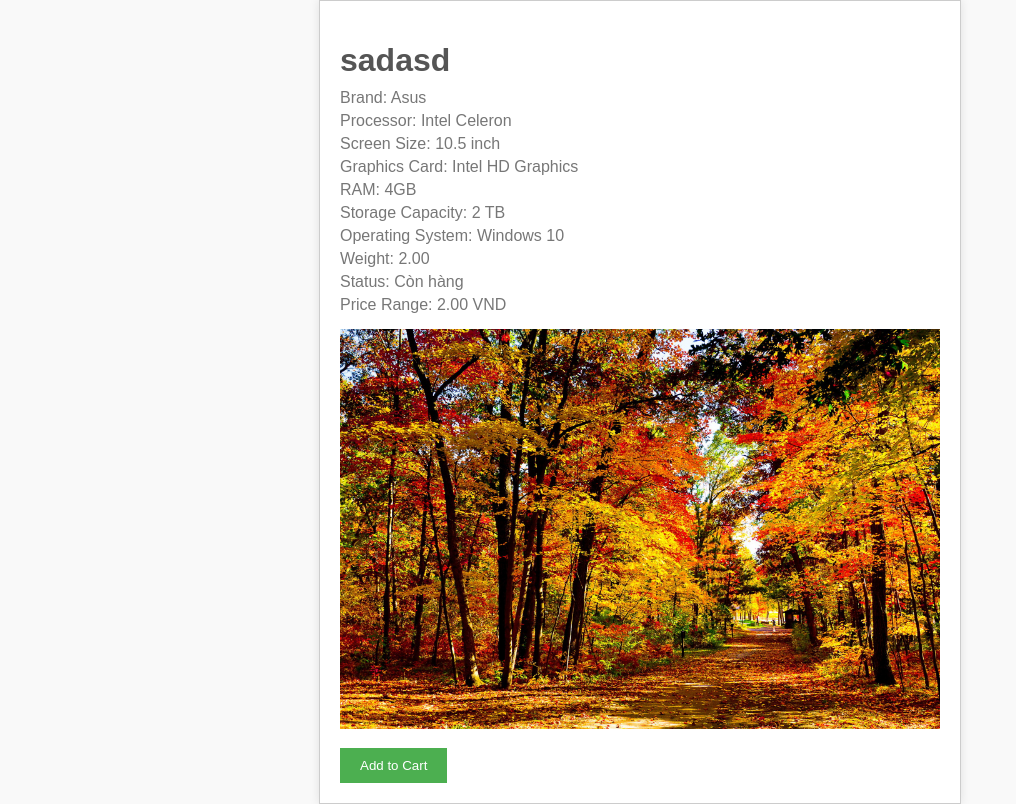
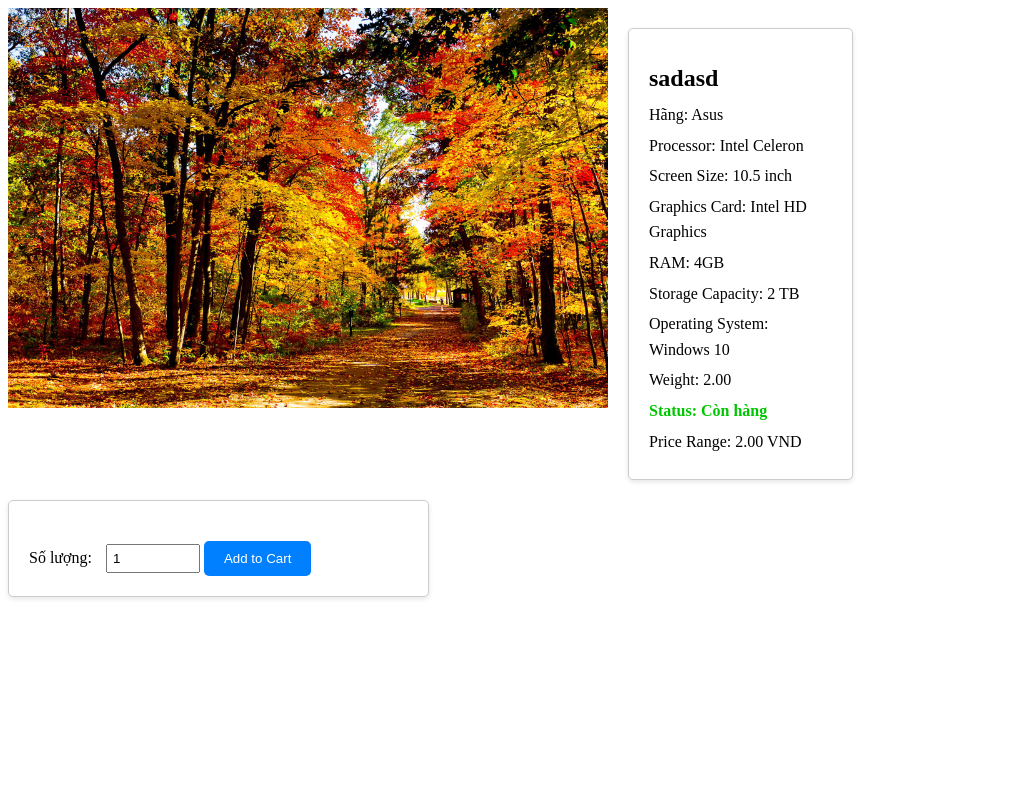
Before and after one commit to Nguyenbaothanh/Agile_Leo, a PHP site: page /layout/product_details.php?id=1 in a window 1280 px wide. Shown: the whole page, without its empty margins (0-1016 px from the left). After the commit the page ends 599 px from the top, so only its background shows below. Run offline with PHP 8.4, Linux system fonts and the light colour scheme; data comes from the database, SQL or seed files in the repository.

Commit message:
chinh sua giao dien kich co anh

```diff
--- /dev/null
+++ b/css/laptop_detail.css
@@ -0,0 +1,73 @@
+.product-details {
+    display: flex;
+    align-items: flex-start;
+}
+
+.product-image img {
+    margin-right: 20px;
+    width: 600px;
+}
+
+.product-info-form {
+    background-color: #fff;
+    padding: 20px;
+    margin-bottom: 20px;
+    border-radius: 5px;
+    border: 1px solid #ccc;
+    box-shadow: 0 2px 5px rgba(0, 0, 0, 0.1);
+    width: 70%;
+    /* Set the width to take up 70% of the container */
+}
+
+.add-to-cart-form {
+    background-color: #fff;
+    padding: 20px;
+    border-radius: 5px;
+    border: 1px solid #ccc;
+    box-shadow: 0 2px 5px rgba(0, 0, 0, 0.1);
+    width: 30%;
+    /* Set the width to take up 30% of the container */
+}
+
+h1 {
+    font-size: 24px;
+    font-weight: bold;
+    margin-bottom: 10px;
+}
+
+p {
+    font-size: 16px;
+    line-height: 1.6;
+    margin: 5px 0;
+}
+
+.status {
+    color: #00c500;
+    font-weight: bold;
+}
+
+form {
+    margin-top: 20px;
+}
+
+label {
+    margin-right: 10px;
+}
+
+input[type="number"] {
+    width: 80px;
+    padding: 5px;
+}
+
+input[type="submit"] {
+    background-color: #0080ff;
+    color: #fff;
+    padding: 10px 20px;
+    border: none;
+    border-radius: 5px;
+    cursor: pointer;
+}
+
+input[type="submit"]:hover {
+    background-color: #0058b3;
+}
--- a/css/product_detail.css
+++ /dev/null
@@ -1,45 +0,0 @@
-/* styles.css */
-
-body {
-    font-family: Arial, sans-serif;
-    background-color: #f9f9f9;
-    margin: 0;
-    padding: 0;
-}
-
-.container {
-    max-width: 600px;
-    margin: 0 auto;
-    padding: 20px;
-    background-color: #fff;
-    border: 1px solid #ccc;
-    box-shadow: 0 0 10px rgba(0, 0, 0, 0.1);
-}
-
-h1 {
-    color: #555;
-    margin-bottom: 10px;
-}
-
-p {
-    color: #777;
-    margin: 5px 0;
-}
-
-img {
-    max-width: 100%;
-    height: auto;
-    margin-top: 10px;
-}
-
-form {
-    margin-top: 15px;
-}
-
-input[type="submit"] {
-    background-color: #4CAF50;
-    color: #fff;
-    padding: 10px 20px;
-    border: none;
-    cursor: pointer;
-}
--- a/layout/product_details.php
+++ b/layout/product_details.php
@@ -4,7 +4,7 @@
     <meta charset="UTF-8">
     <meta name="viewport" content="width=device-width, initial-scale=1.0">
     <title>Document</title>
-    <link rel="stylesheet" href="/css/product_detail.css">
+    <link rel="stylesheet" href="/css/laptop_detail.css">
 </head>
 <body>
 <div class="container">
@@ -31,27 +31,38 @@ if (isset($_GET['id'])) {
 
     // Check if a laptop with the given id exists in the database
     if ($result && $result->num_rows > 0) {
-        $row = $result->fetch_assoc();
+        $row = $result->fetch_assoc();?>
+        <div class="product-details">
+            <div class="product-image">
+                <img src="/action/<?php echo $row['image_url']; ?>" alt="<?php echo $row['laptop_name']; ?> Image">
+            </div>
+            <div class="laptop_detail">
+                <form class="product-info-form">
+                    <h1><?php echo $row['laptop_name']; ?></h1>
+                    <p>Hãng: <?php echo $row['brand']; ?></p>
+                    <p>Processor: <?php echo $row['processor']; ?></p>
+                    <p>Screen Size: <?php echo $row['screen_size']; ?></p>
+                    <p>Graphics Card: <?php echo $row['graphics_card']; ?></p>
+                    <p>RAM: <?php echo $row['ram']; ?></p>
+                    <p>Storage Capacity: <?php echo $row['storage_capacity']; ?></p>
+                    <p>Operating System: <?php echo $row['operating_system']; ?></p>
+                    <p>Weight: <?php echo $row['weight']; ?></p>
+                    <p class="status">Status: <?php echo $row['status']; ?></p>
+                    <p>Price Range: <?php echo $row['price_range']; ?> VND</p>
+                </form>
+            </div>
+        </div>
 
-        echo "<h1>" . $row['laptop_name'] . "</h1>";
-        echo "<p>Brand: " . $row['brand'] . "</p>";
-        echo "<p>Processor: " . $row['processor'] . "</p>";
-        echo "<p>Screen Size: " . $row['screen_size'] . "</p>";
-        echo "<p>Graphics Card: " . $row['graphics_card'] . "</p>";
-        echo "<p>RAM: " . $row['ram'] . "</p>";
-        echo "<p>Storage Capacity: " . $row['storage_capacity'] . "</p>";
-        echo "<p>Operating System: " . $row['operating_system'] . "</p>";
-        echo "<p>Weight: " . $row['weight'] . "</p>";
-        echo "<p>Status: " . $row['status'] . "</p>";
-        echo "<p>Price Range: " . $row['price_range'] . " VND</p>";
-        echo "<img src='/action/" . $row['image_url'] . "' alt='" . $row['laptop_name'] . " Image'>";
-
-        // Add a button to add the product to the shopping cart
-        echo "<form action='add_to_cart.php' method='post'>";
-        echo "<input type='hidden' name='id' value='" . $row['id'] . "'>";
-        echo "<input type='submit' value='Add to Cart'>";
-        echo "</form>";
-
+        <div class="add-to-cart-form">
+            <form action="add_to_cart.php" method="post">
+                <input type="hidden" name="id" value="<?php echo $row['id']; ?>">
+                <label for="quantity">Số lượng:</label>
+                <input type="number" name="quantity" id="quantity" value="1" min="1" max="10">
+                <input type="submit" value="Add to Cart">
+            </form>
+        </div>
+        <?php
+        echo "</div>";
     } else {
         // If no laptop with the given id is found, display an error message or redirect to a 404 page.
         echo "<p>Laptop not found.</p>";
@@ -64,6 +75,7 @@ if (isset($_GET['id'])) {
     echo "<p>Invalid request. Laptop ID not provided.</p>";
 }
 ?>
+
     </div>
 
 </body>
```
